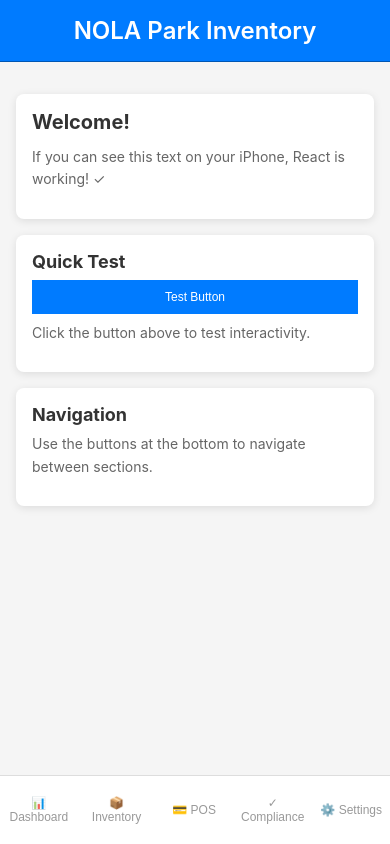
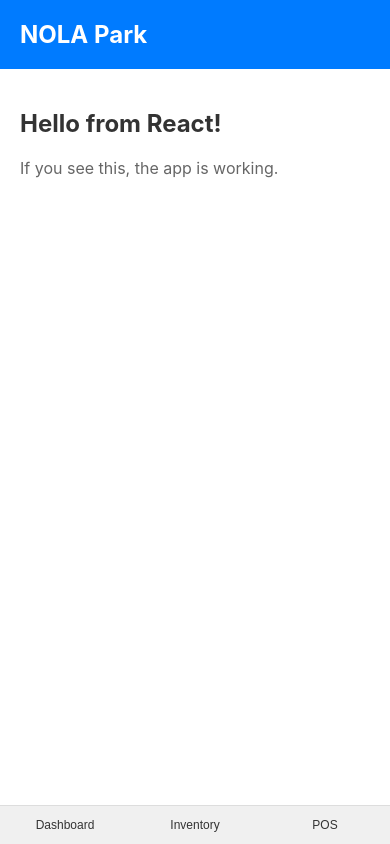
Before and after one commit to lwhobley/nola-park-inventory, a React (Create React App) app: page / in a window 390 px wide. Built offline with nearby package versions, Linux system fonts and the light colour scheme.

Commit message:
Simplify further - minimal React component and loading indicator
- Ultra-simple App.js with just JSX
- Loading message in HTML as fallback
- Cleaner HTML structure
- Better viewport handling

This version should definitely show SOMETHING on iPhone Safari.

```diff
--- a/public/index.html
+++ b/public/index.html
@@ -2,53 +2,45 @@
 <html lang="en">
   <head>
     <meta charset="utf-8" />
-    <meta name="viewport" content="width=device-width, initial-scale=1, viewport-fit=cover, minimum-scale=1, maximum-scale=5" />
+    <meta name="viewport" content="width=device-width, initial-scale=1, viewport-fit=cover" />
     <meta name="theme-color" content="#007bff" />
     <meta name="apple-mobile-web-app-capable" content="yes" />
     <meta name="apple-mobile-web-app-status-bar-style" content="black-translucent" />
-    <meta name="apple-mobile-web-app-title" content="NOLA Park" />
-    <meta name="description" content="NOLA City Park Inventory & Operations Engine" />
-    <meta name="format-detection" content="telephone=no" />
-    <meta name="x-apple-disable-message-reformatting" content="true" />
-    <title>NOLA Park Inventory</title>
+    <meta name="description" content="NOLA City Park Inventory" />
+    <title>NOLA Park</title>
     <style>
-      * {
+      html, body, #root {
         margin: 0;
         padding: 0;
-        box-sizing: border-box;
-        -webkit-tap-highlight-color: transparent;
-        -webkit-touch-callout: none;
-      }
-
-      html, body {
         width: 100%;
         height: 100%;
-        font-family: -apple-system, BlinkMacSystemFont, 'Segoe UI', 'Roboto',
-          'Oxygen', 'Ubuntu', 'Cantarell', 'Fira Sans', 'Droid Sans',
-          'Helvetica Neue', sans-serif;
-        -webkit-font-smoothing: antialiased;
-        -moz-osx-font-smoothing: grayscale;
-        background-color: #f5f5f5;
-        overscroll-behavior: none;
-      }
-
-      #root {
-        width: 100%;
-        height: 100%;
-        display: flex;
-        flex-direction: column;
+        font-family: -apple-system, BlinkMacSystemFont, 'Segoe UI', Roboto, sans-serif;
+        background: white;
       }
 
       body {
         position: fixed;
-        width: 100%;
-        height: 100vh;
+        top: 0;
+        left: 0;
+        right: 0;
+        bottom: 0;
         overflow: hidden;
+      }
+
+      #root {
+        display: flex;
+        flex-direction: column;
       }
     </style>
   </head>
   <body>
-    <noscript>You need to enable JavaScript to run this app.</noscript>
-    <div id="root"></div>
+    <div id="root">
+      <div style="flex: 1; display: flex; align-items: center; justify-content: center; background: #f5f5f5;">
+        <div style="text-align: center;">
+          <h1 style="color: #007bff; margin: 0 0 20px 0;">Loading...</h1>
+          <p style="color: #666;">If this message persists, there may be a JavaScript error.</p>
+        </div>
+      </div>
+    </div>
   </body>
 </html>
--- a/src/App.js
+++ b/src/App.js
@@ -1,136 +1,56 @@
 import React from 'react';
 
-// Ultra simple test component - fully mobile optimized
 export default function App() {
-  const containerStyle = {
+  return (
+    <div style={{
+      width: '100%',
+      height: '100%',
       display: 'flex',
       flexDirection: 'column',
-    height: '100vh',
-    width: '100vw',
-    backgroundColor: '#f5f5f5',
-    overflow: 'hidden',
-    position: 'fixed',
-    top: 0,
-    left: 0,
-  };
-
-  const headerStyle = {
+      backgroundColor: '#fff',
+    }}>
+      <div style={{
+        padding: '20px',
         backgroundColor: '#007bff',
         color: 'white',
-    padding: '16px',
-    textAlign: 'center',
-    marginBottom: '16px',
-    borderBottom: '1px solid #0056b3',
-  };
-
-  const headerH1Style = {
-    fontSize: '24px',
-    fontWeight: '600',
-    margin: '0',
-  };
-
-  const mainStyle = {
-    flex: 1,
-    overflowY: 'auto',
-    padding: '16px',
-    WebkitOverflowScrolling: 'touch',
-  };
-
-  const cardStyle = {
-    backgroundColor: 'white',
-    borderRadius: '8px',
-    padding: '16px',
-    marginBottom: '16px',
-    boxShadow: '0 2px 8px rgba(0, 0, 0, 0.1)',
-  };
-
-  const h1Style = {
-    fontSize: '20px',
-    marginBottom: '12px',
-    color: '#333',
-  };
-
-  const h2Style = {
-    fontSize: '18px',
-    marginBottom: '8px',
-    color: '#333',
-  };
-
-  const pStyle = {
-    color: '#666',
-    fontSize: '14px',
-    lineHeight: '1.6',
-    margin: '0 0 12px 0',
-  };
-
-  const navStyle = {
-    display: 'flex',
-    justifyContent: 'space-around',
-    backgroundColor: 'white',
-    borderTop: '1px solid #ddd',
-    padding: '8px 0',
-    gap: '0',
-  };
-
-  const buttonStyle = {
-    flex: 1,
-    padding: '12px 8px',
-    border: 'none',
-    backgroundColor: 'transparent',
-    color: '#999',
-    fontSize: '12px',
-    fontWeight: '500',
-    cursor: 'pointer',
-    textAlign: 'center',
-    WebkitAppearance: 'none',
-    borderRadius: '0',
-  };
-
-  return (
-    <div style={containerStyle}>
-      <header style={headerStyle}>
-        <h1 style={headerH1Style}>NOLA Park Inventory</h1>
-      </header>
-
-      <main style={mainStyle}>
-        <div style={cardStyle}>
-          <h1 style={h1Style}>Welcome!</h1>
-          <p style={pStyle}>
-            If you can see this text on your iPhone, React is working! ✓
-          </p>
+      }}>
+        <h1 style={{ margin: '0', fontSize: '24px' }}>NOLA Park</h1>
       </div>
 
-        <div style={cardStyle}>
-          <h2 style={h2Style}>Quick Test</h2>
-          <button
-            style={{
-              ...buttonStyle,
-              backgroundColor: '#007bff',
-              color: 'white',
-              padding: '10px 16px',
-              marginBottom: '8px',
-              width: '100%',
-            }}
-            onClick={() => alert('Button works!')}
-          >
-            Test Button
-          </button>
-          <p style={pStyle}>Click the button above to test interactivity.</p>
+      <div style={{ padding: '20px', flex: 1 }}>
+        <h2 style={{ color: '#333' }}>Hello from React!</h2>
+        <p style={{ color: '#666' }}>If you see this, the app is working.</p>
       </div>
 
-        <div style={cardStyle}>
-          <h2 style={h2Style}>Navigation</h2>
-          <p style={pStyle}>Use the buttons at the bottom to navigate between sections.</p>
+      <div style={{
+        display: 'flex',
+        borderTop: '1px solid #ddd',
+      }}>
+        <button style={{
+          flex: 1,
+          padding: '12px',
+          border: 'none',
+          backgroundColor: '#f0f0f0',
+          color: '#333',
+          fontSize: '12px',
+        }}>Dashboard</button>
+        <button style={{
+          flex: 1,
+          padding: '12px',
+          border: 'none',
+          backgroundColor: '#f0f0f0',
+          color: '#333',
+          fontSize: '12px',
+        }}>Inventory</button>
+        <button style={{
+          flex: 1,
+          padding: '12px',
+          border: 'none',
+          backgroundColor: '#f0f0f0',
+          color: '#333',
+          fontSize: '12px',
+        }}>POS</button>
       </div>
-      </main>
-
-      <nav style={navStyle}>
-        <button style={buttonStyle}>📊 Dashboard</button>
-        <button style={buttonStyle}>📦 Inventory</button>
-        <button style={buttonStyle}>💳 POS</button>
-        <button style={buttonStyle}>✓ Compliance</button>
-        <button style={buttonStyle}>⚙️ Settings</button>
-      </nav>
     </div>
   );
 }
```
Lines whose indentation alone changed are shown as unchanged.
